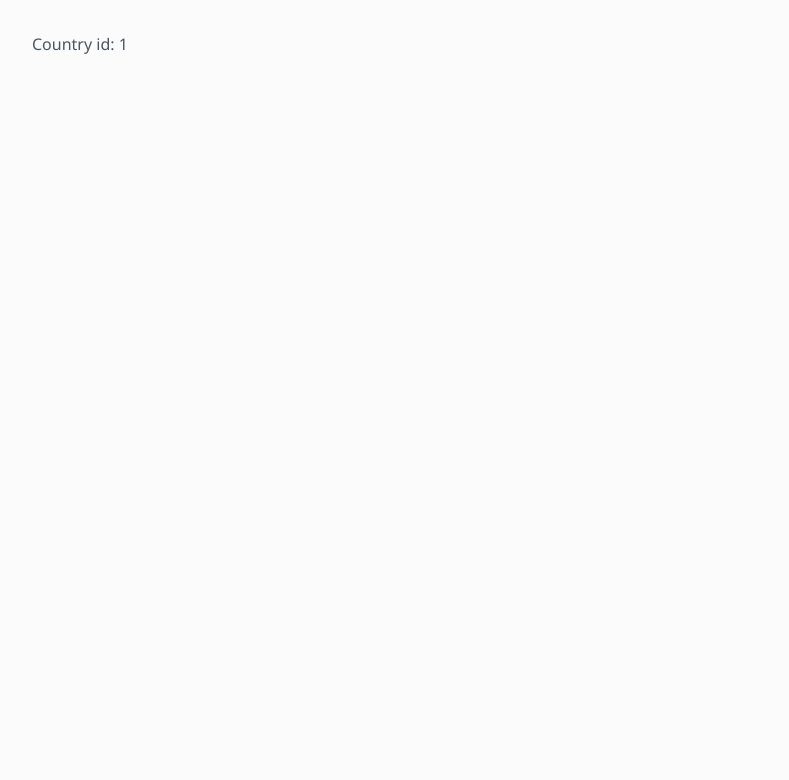
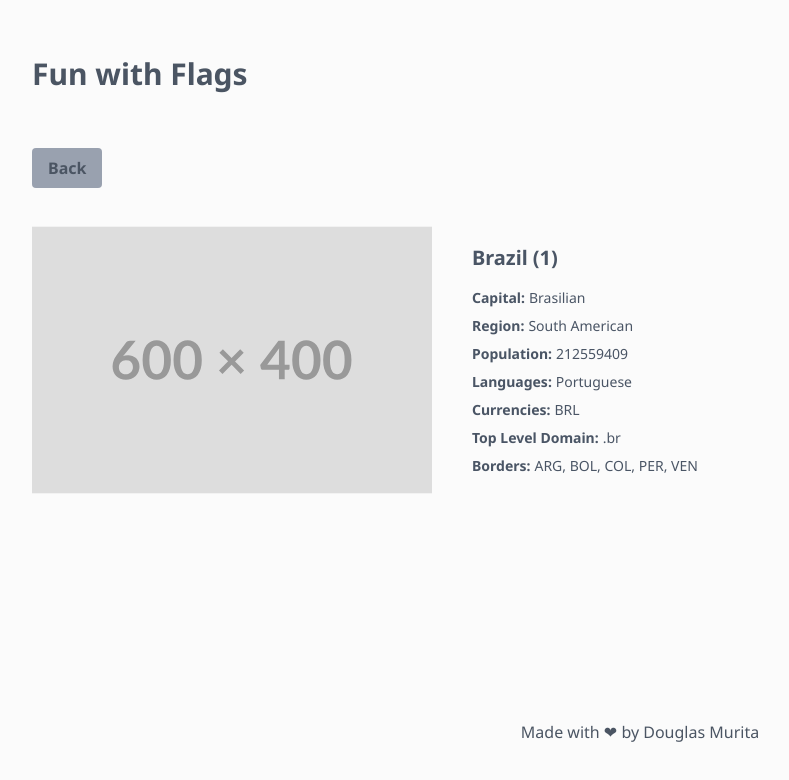
Before and after one commit to muritadb/fun-with-flags-nextjs, a Next.js app: page /country/1 in a window 1280 px wide. Shown: the top 780 px of the page, without its empty margins (0-789 px from the left). Built offline with nearby package versions, Linux system fonts and the light colour scheme.

Commit message:
add country page per id

```diff
--- a/app/components/Card.tsx
+++ b/app/components/Card.tsx
@@ -14,7 +14,7 @@ const Card = ({index, name, flag, capital, region, population}: CardProps) => {
     <div className="h-full overflow-hidden bg-white rounded-lg shadow-lg">
       <div className="aspect-video w-full">
         <Image
-          src={flag || 'https://placehold.co/600x400'}
+          src={flag || '/flag-placeholder.svg'}
           alt={`Flag of ${name}`}
           className="h-full w-full object-cover"
           width={500}
--- a/app/components/Footer.tsx
+++ b/app/components/Footer.tsx
@@ -1,6 +1,6 @@
 const Footer = () => {
   return (
-    <footer className="py-6 mb-8">
+    <footer className="py-6 mt-8">
       <p className="text-center">Made with ❤ by Douglas Murita</p>
     </footer>
   )
--- a/app/country/[id]/page.tsx
+++ b/app/country/[id]/page.tsx
@@ -1,10 +1,67 @@
+import Link from "next/link"
+import Image from "next/image"
+
 type Props = {
   params: Promise<{id: string}>
 }
 
-
 export default async function Country({params}: Props) {
   const id = (await params).id
+  const name = 'Brazil'
 
-  return <span>Country id: {id}</span>
+  return (
+    <>
+    <div className="mb-8">
+      <Link href={'/'}>
+        <button  className="bg-gray-400 hover:bg-gray-300 font-semibold py-2 px-4 rounded cursor-pointer">
+          Back
+        </button>
+      </Link>
+    </div>
+    <div className="grid grid-cols-1 md:grid-cols-[auto_1fr] gap-4">
+      <div className="w-full md:max-w-[400px]">
+         <Image
+            src={'/flag-placeholder.svg'}
+            alt={`Flag of ${name}`}
+            className="h-full w-full"
+            width={500}
+            height={300}
+          />
+      </div>
+      <div  className="flex flex-col justify-center p-6 text-sm text-gray-600">
+        <h2 className="text-xl font-semibold mb-4">Brazil ({id})</h2>
+        <div className="space-y-2">
+          <div className="flex items-center gap-1">
+            <span className="font-semibold">Capital:</span>
+            <span>Brasilian</span>
+          </div>
+          <div className="flex items-center gap-1">
+            <span className="font-semibold">Region:</span>
+            <span>South American</span>
+          </div>
+          <div className="flex items-center gap-1">
+            <span className="font-semibold">Population:</span>
+            <span>212559409</span>
+          </div>
+          <div className="flex items-center gap-1">
+            <span className="font-semibold">Languages:</span>
+            <span>Portuguese</span>
+          </div>
+          <div className="flex items-center gap-1">
+            <span className="font-semibold">Currencies:</span>
+            <span>BRL</span>
+          </div>
+          <div className="flex items-center gap-1">
+            <span className="font-semibold">Top Level Domain:</span>
+            <span>.br</span>
+          </div>
+          <div className="flex items-center gap-1">
+            <span className="font-semibold">Borders:</span>
+            <span>ARG, BOL, COL, PER, VEN</span>
+          </div>
+        </div>
+      </div>
+    </div>
+    </>
+  )
 }
--- a/app/layout.tsx
+++ b/app/layout.tsx
@@ -1,6 +1,7 @@
 import type { Metadata } from "next";
 import { Noto_Sans } from "next/font/google";
 import "./globals.css";
+import { Header, Footer } from "./components";
 
 const notoSans = Noto_Sans({
   weight: ["400", "700"],
@@ -19,10 +20,10 @@ export default function RootLayout({
 }>) {
   return (
     <html lang="en">
-      <body
-        className={`${notoSans.className} antialiased`}
-      >
-        {children}
+      <body className={`${notoSans.className} antialiased`}>
+        <Header />
+          <main className="flex-1">{children}</main>
+        <Footer />
       </body>
     </html>
   );
--- a/app/page.tsx
+++ b/app/page.tsx
@@ -1,7 +1,7 @@
 'use client'
 
 import { useEffect, useState } from "react"
-import { Card, Grid, Footer, Header } from "./components"
+import { Card, Grid} from "./components"
 import { countriesApi } from './services'
 import {  z } from 'zod'
 import Link from "next/link"
@@ -50,9 +50,6 @@ export default function Home() {
   if (error) return <div>{error}</div>
 
   return (
-    <>
-    <Header />
-    <main className="flex-1">
       <Grid>
         {
           countries.map(({cca3,flags, name, capital, region, population}, index) => {
@@ -75,8 +72,5 @@ export default function Home() {
           })
         }
       </Grid>
-    </main>
-    <Footer />
-    </>
   )
 }
```
Also changed, not shown: public/flag-placeholder.svg (added).
